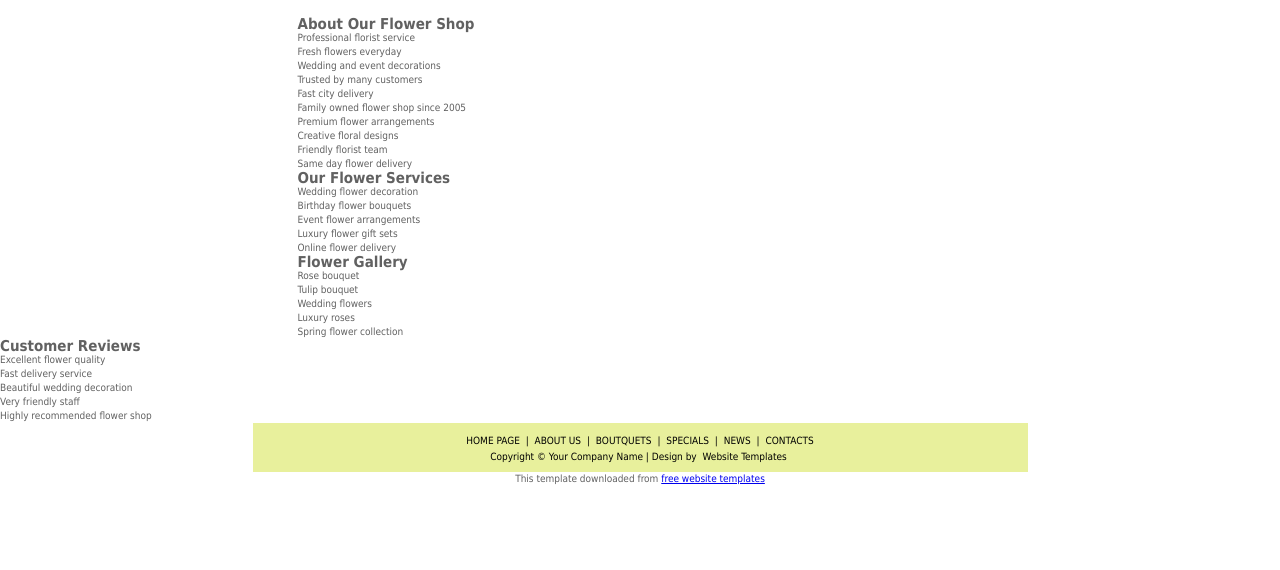
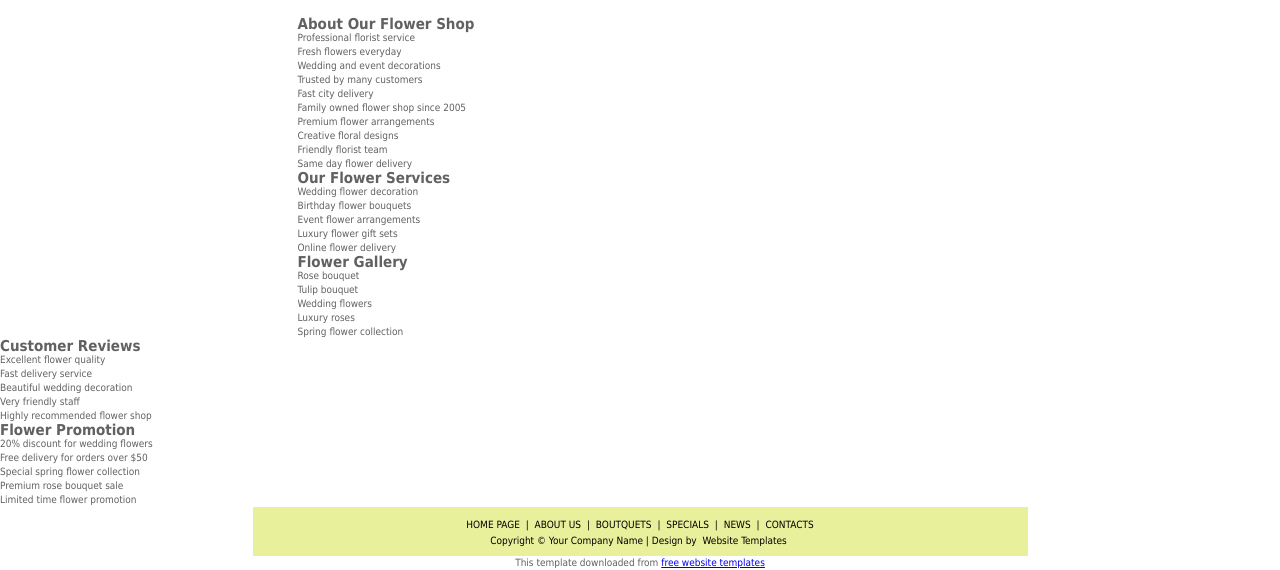
Before and after one commit to dinhquangkiet/phatvakiet, a website: page index.html in a window 1280 px wide. Shown: the part 661-1231 px from the top of the page. Before the commit the page ends 1147 px from the top, so only its background shows below. Drawn offline with Linux system fonts and the light colour scheme.

Commit message:
A commit add flower promotion section

```diff
--- a/index.html
+++ b/index.html
@@ -202,7 +202,19 @@ Best choice for special event
 
 </div>
 
+<!-- PROMOTION -->
 
+<div class="promotion">
+
+<h2>Flower Promotion</h2>
+
+<p>20% discount for wedding flowers</p>
+<p>Free delivery for orders over $50</p>
+<p>Special spring flower collection</p>
+<p>Premium rose bouquet sale</p>
+<p>Limited time flower promotion</p>
+
+</div>
 <div id="footer">
 
 <p>
```
